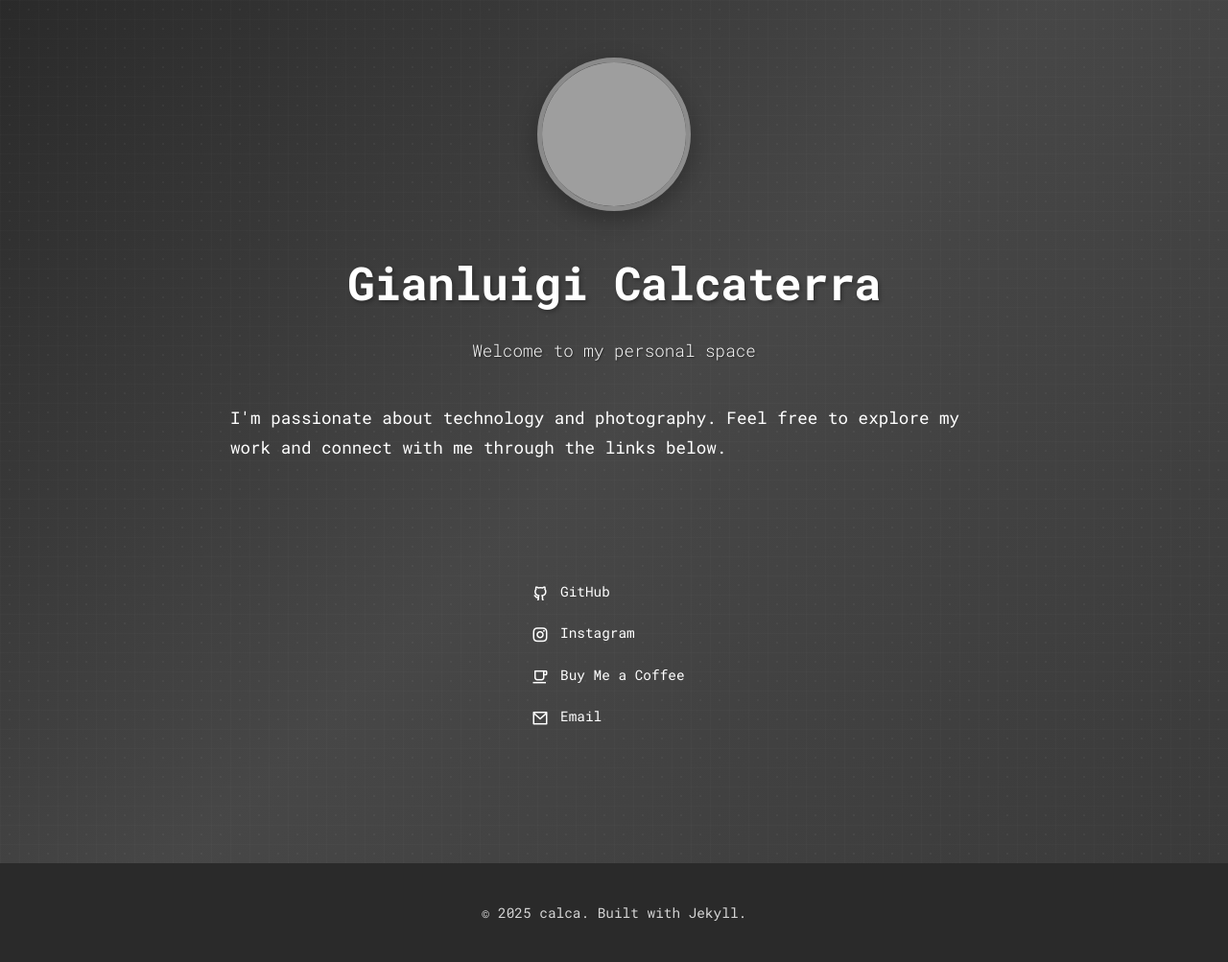
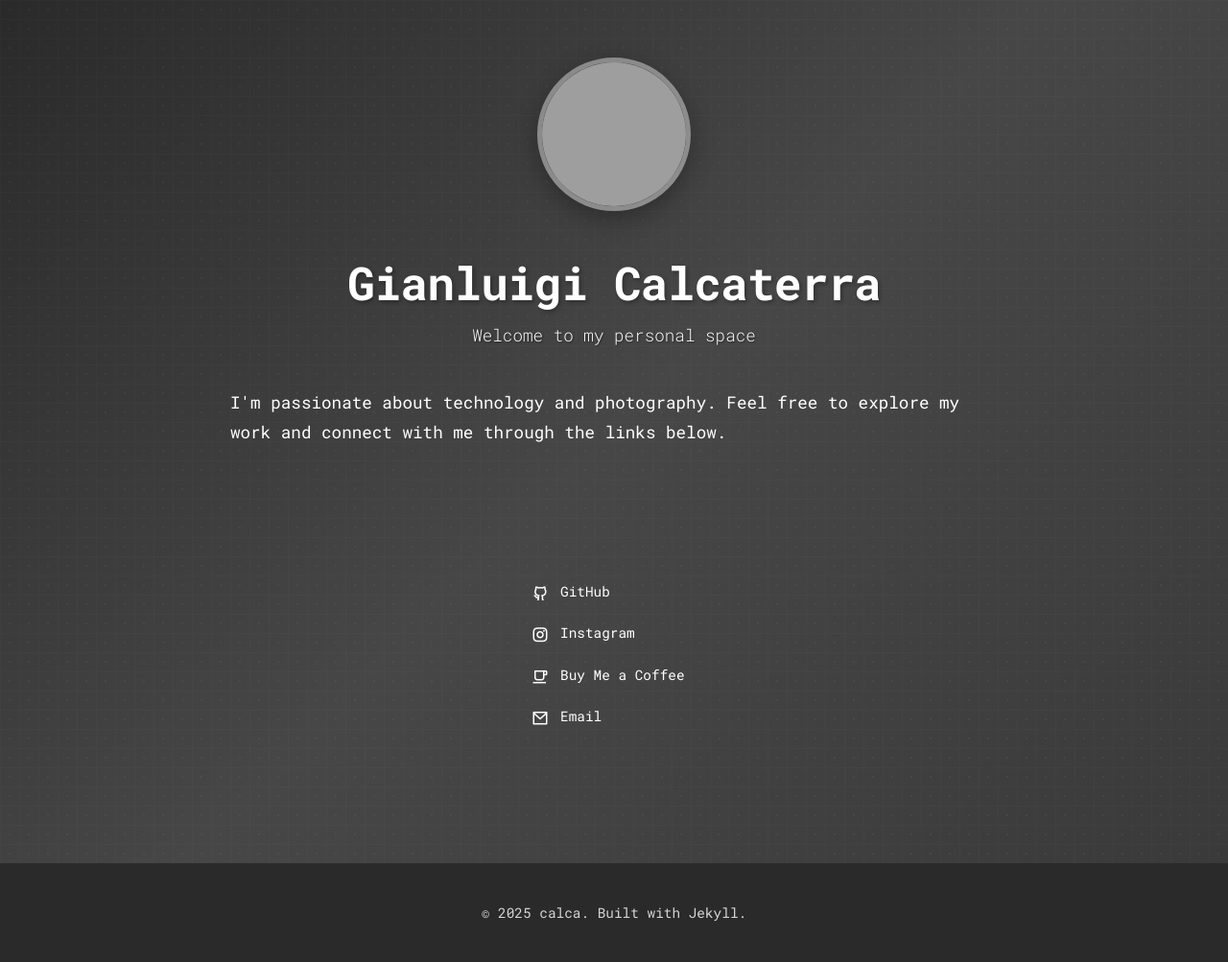
Before and after one commit to calca/calca.github.io, a Jekyll site: the page built from index.md, in a window 1280 px wide. Shown: the whole page at 96% size. Built offline with Jekyll 4.4.1, drawn with Linux system fonts in a browser that asks for light colours; nearby versions of some CDN libraries; grey boxes are pictures that could not be loaded.

Commit message:
Adjust h1 margin-bottom for better readability

```diff
--- a/_sass/main.scss
+++ b/_sass/main.scss
@@ -99,7 +99,7 @@ body {
   h1 {
     font-family: $heading-font;
     font-size: 3rem;  // Reduced from 4rem for better readability
-    margin-bottom: 20px;
+    margin-bottom: 4px;
     font-weight: 700;
     letter-spacing: -1px;
     text-shadow: 2px 2px 4px rgba(0, 0, 0, 0.3);
```
